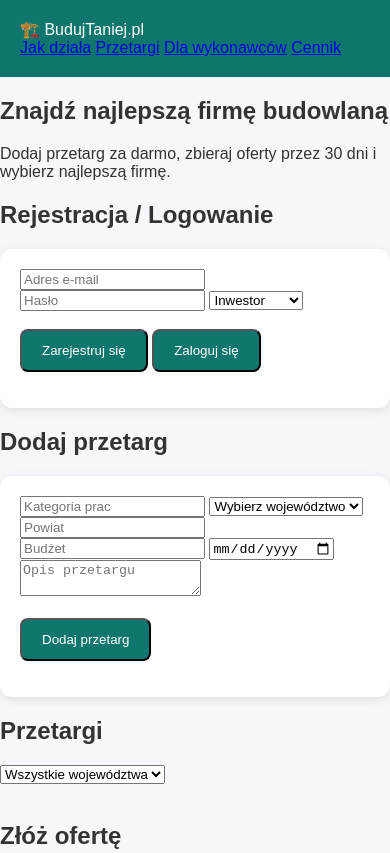
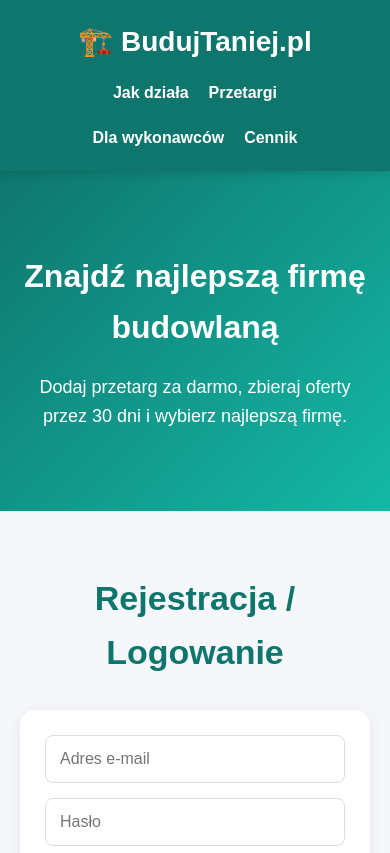
Before and after one commit to ppietroczuk1-bit/budujtaniej-v2, a plain HTML site: page index.html in a window 390 px wide. Shown: the top 853 px of the page. Drawn offline with Linux system fonts and the light colour scheme.

Commit message:
Update style.css

```diff
--- a/style.css
+++ b/style.css
@@ -1,39 +1,256 @@
+*{
+margin:0;
+padding:0;
+box-sizing:border-box;
+}
+
 body{
 font-family:Arial,sans-serif;
-margin:0;
 background:#f5f7fa;
 color:#333;
+line-height:1.6;
 }
+
+/* =======================
+HEADER
+======================= */
 
 header{
 background:#0f766e;
 color:white;
-padding:20px;
+padding:20px 40px;
+position:sticky;
+top:0;
+z-index:100;
+box-shadow:0 2px 10px rgba(0,0,0,.15);
 }
 
-.container{
+nav{
 max-width:1200px;
 margin:auto;
-padding:20px;
+display:flex;
+justify-content:space-between;
+align-items:center;
 }
+
+.logo{
+font-size:28px;
+font-weight:bold;
+}
+
+.menu{
+display:flex;
+gap:20px;
+}
+
+.menu a{
+color:white;
+text-decoration:none;
+font-weight:bold;
+}
+
+.menu a:hover{
+opacity:.8;
+}
+
+/* =======================
+HERO
+======================= */
+
+.hero{
+background:linear-gradient(135deg,#0f766e,#14b8a6);
+color:white;
+text-align:center;
+padding:80px 20px;
+}
+
+.hero h1{
+font-size:48px;
+margin-bottom:20px;
+}
+
+.hero p{
+font-size:22px;
+max-width:800px;
+margin:auto;
+}
+
+/* =======================
+SEKCJE
+======================= */
+
+.section{
+max-width:1200px;
+margin:auto;
+padding:60px 20px;
+}
+
+.section-title{
+text-align:center;
+font-size:34px;
+margin-bottom:30px;
+color:#0f766e;
+}
+
+/* =======================
+KARTY
+======================= */
 
 .card{
 background:white;
-border-radius:12px;
-padding:20px;
-box-shadow:0 2px 10px rgba(0,0,0,.1);
+padding:25px;
+border-radius:15px;
+box-shadow:0 4px 15px rgba(0,0,0,.08);
 margin-bottom:20px;
 }
+
+/* =======================
+INPUTY
+======================= */
+
+input,
+select,
+textarea{
+width:100%;
+padding:14px;
+margin-bottom:15px;
+border:1px solid #ddd;
+border-radius:8px;
+font-size:16px;
+}
+
+textarea{
+resize:vertical;
+min-height:120px;
+}
+
+/* =======================
+PRZYCISKI
+======================= */
 
 .btn{
 background:#0f766e;
 color:white;
-padding:12px 20px;
+border:none;
+padding:14px 24px;
 border-radius:8px;
-text-decoration:none;
-display:inline-block;
+font-size:16px;
+font-weight:bold;
+cursor:pointer;
+margin-right:10px;
 }
 
 .btn:hover{
-background:#0c5f59;
+background:#0b5f58;
 }
+
+/* =======================
+STATUSY
+======================= */
+
+#status,
+#tenderStatus,
+#offerStatus{
+margin-top:15px;
+font-weight:bold;
+color:#16a34a;
+}
+
+/* =======================
+LISTA PRZETARGÓW
+======================= */
+
+#tendersList{
+display:grid;
+grid-template-columns:repeat(auto-fill,minmax(320px,1fr));
+gap:20px;
+margin-top:20px;
+}
+
+#tendersList .card{
+border-left:6px solid #0f766e;
+}
+
+#tendersList h3{
+margin-bottom:10px;
+color:#0f766e;
+}
+
+/* =======================
+PANEL INWESTORA
+======================= */
+
+#myTenders{
+display:grid;
+grid-template-columns:repeat(auto-fill,minmax(320px,1fr));
+gap:20px;
+}
+
+#myTenders .card{
+border-left:6px solid #16a34a;
+}
+
+#myTenders h3{
+color:#16a34a;
+margin-bottom:10px;
+}
+
+/* =======================
+OFERTY
+======================= */
+
+.offer-card{
+background:white;
+padding:20px;
+border-radius:12px;
+border-left:5px solid #2563eb;
+box-shadow:0 2px 10px rgba(0,0,0,.08);
+margin-bottom:15px;
+}
+
+/* =======================
+FOOTER
+======================= */
+
+footer{
+margin-top:50px;
+background:#111827;
+color:white;
+text-align:center;
+padding:40px;
+}
+
+footer h3{
+margin-bottom:10px;
+}
+
+/* =======================
+RESPONSYWNOŚĆ
+======================= */
+
+@media(max-width:768px){
+
+nav{
+flex-direction:column;
+gap:15px;
+}
+
+.menu{
+flex-wrap:wrap;
+justify-content:center;
+}
+
+.hero h1{
+font-size:32px;
+}
+
+.hero p{
+font-size:18px;
+}
+
+.btn{
+width:100%;
+margin-bottom:10px;
+}
+
+}
```
